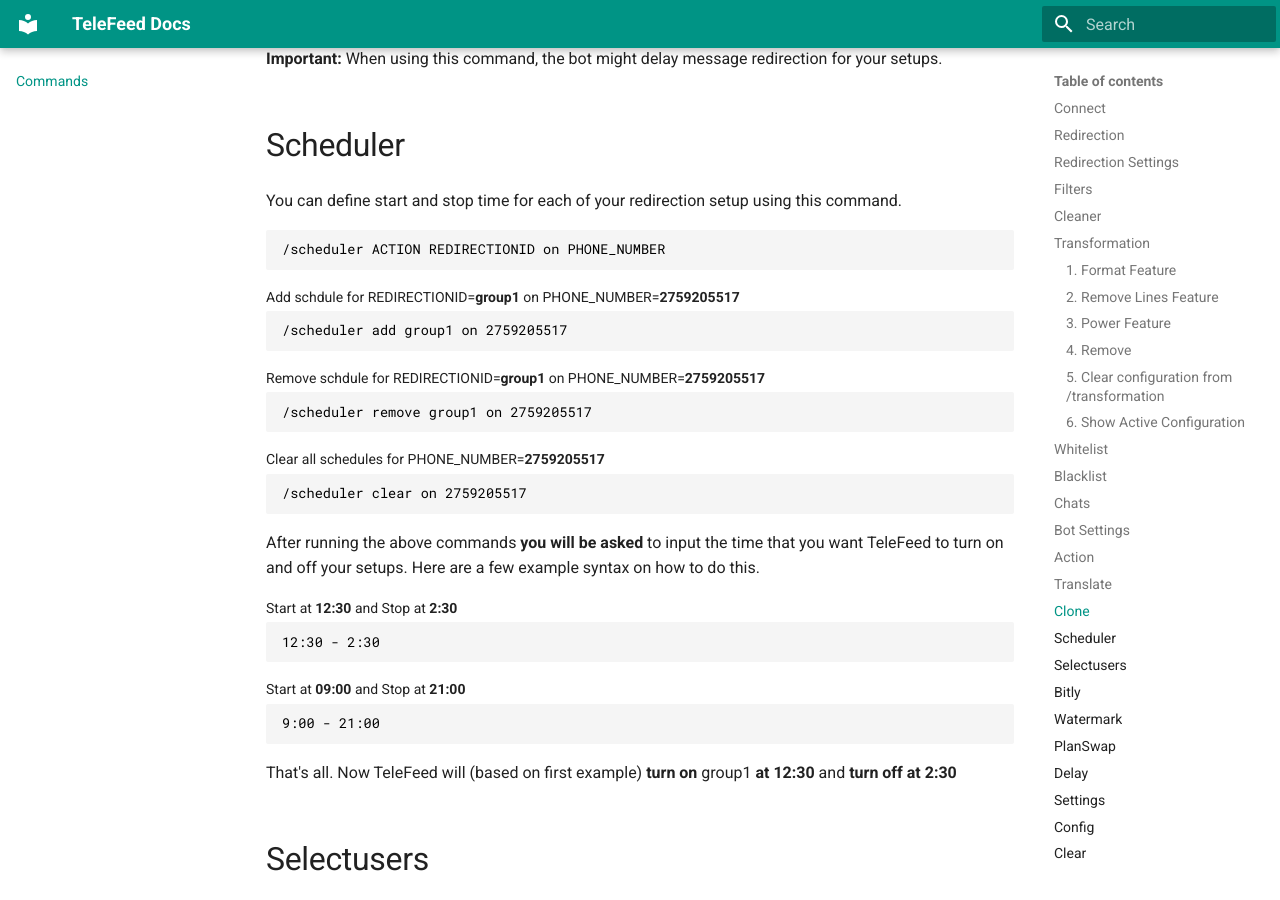
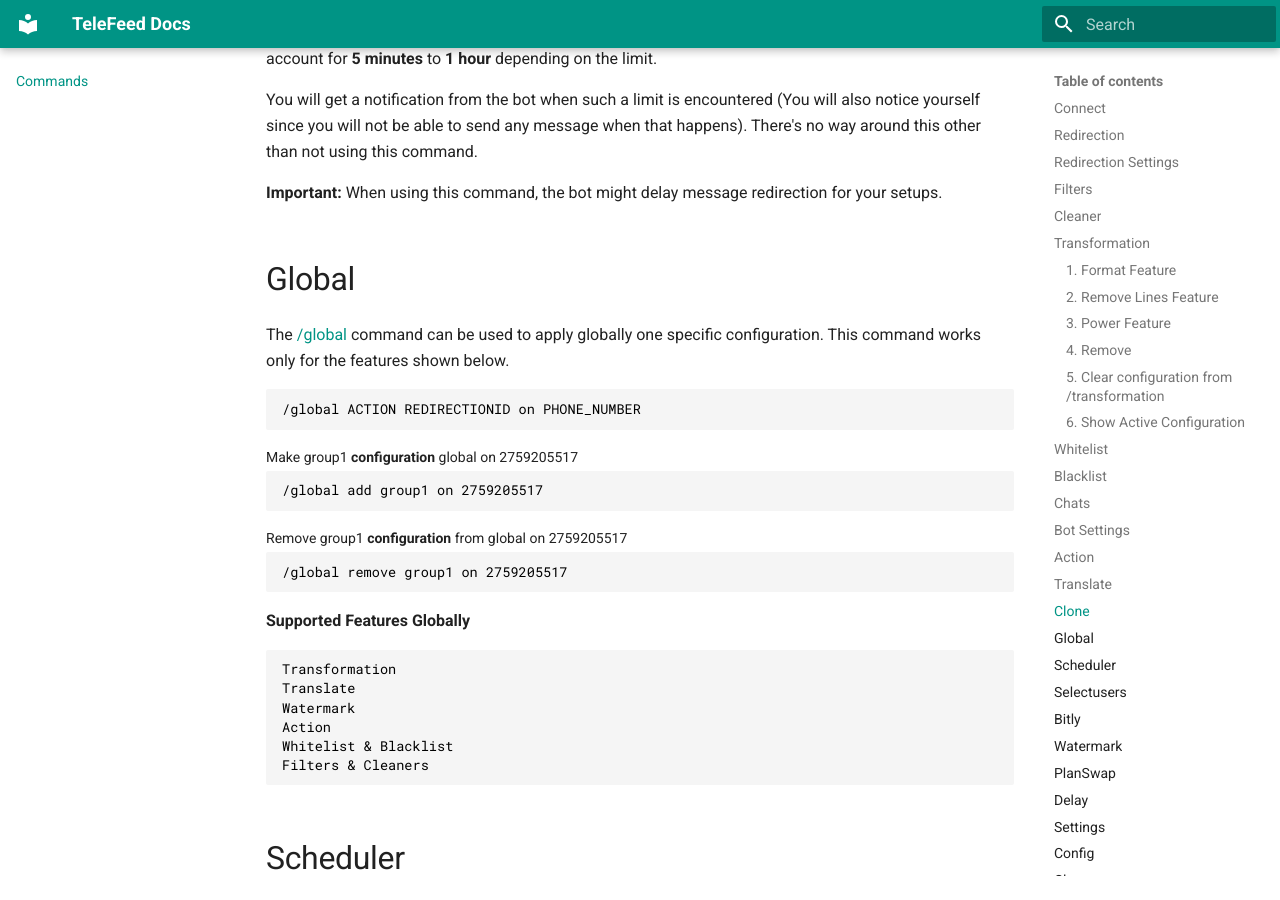
Before and after one commit to PSYR3X/telefeed_docs, an MkDocs documentation site: the page built from docs/commands.md, in a window 1280 px wide and 900 px high, scrolled down 17128 px. Built offline with MkDocs 1.6.1 and Material for MkDocs 9.7.7, drawn with Linux system fonts in a browser that asks for light colours; some of the changed text lies outside the part shown.

Commit message:
Docs imp

````diff
--- a/docs/commands.md
+++ b/docs/commands.md
@@ -108,7 +108,9 @@ To reach this first you will need to type [/settings](/commands/#settings) on <b
 * <b>Process Delete:</b> Turn this <b>ON</b> if you want to remove messages if they got removed in the <b>SOURCE</b>
 * <b>Process Me:</b> Turn this <b>ON</b> if you want to redirect your own messages from <b>SOURCE</b>
 * <b>Process Forward:</b> Turn this <b>ON</b> if you want to <b>FORWARD</b> messages instead of writting them as <b>user</b>
+* <b>Process Raw:</b> Turn this <b>ON</b> if you want to post <b>raw text</b> messages.
 * <b>Process Duplicates:</b> Turn this <b>OFF</b> if you want to <b>block duplicate messages</b> from forwarding.
+* <b>Fix Bad Style:</b> Turn this <b>On</b> if you get <b>weird links coloring</b> after using [/transformation](/commands/#transformation).
 
 ## Filters
 
@@ -132,6 +134,8 @@ To reach this first you will need to type [/settings](/commands/#settings) on <b
 * <b>Document:</b> Turn this <b>ON</b> if you want to <b>ignore document messages</b>
 * <b>Text:</b> Turn this <b>ON</b> if you want to <b>ignore messages</b> that <b>contain text</b>
 * <b>Caption:</b> Turn this <b>ON</b> if you want to <b>ignore messages</b> that <b>contain captions</b>
+* <b>Forwards:</b> Turn this <b>ON</b> if you want to <b>ignore "Forwarded from" messages</b>
+* <b>Reply:</b> Turn this <b>ON</b> if you want to <b>ignore reply messages</b>
 
 <b>Tip:</b> You can choose to filter for <b>multiple conditions at once</b> by keeping them <b>on</b>
 
@@ -218,7 +222,7 @@ This feature is used to change the output format for the message. Basically you
 
 ```nohighlight
 /transformation add format group1 on 2759205517
-/redirection format 2759205517
+/transformation format 2759205517
 ```
 
 After typing the command you will be asked to enter how you want to message to output as.
@@ -283,8 +287,8 @@ This feature is used to remove lines from the message. You will use keywords to
 
 ```nohighlight
 /transformation add removeLines group1 on 2759205517
-/redirection remove removeLines group1 on 2759205517
-/redirection removeLines 2759205517
+/transformation remove removeLines group1 on 2759205517
+/transformation removeLines 2759205517
 ```
 
 After typing the command you will be asked to enter which keywords you want to look for in the message. You can enter multiple lines so the bot looks for multiple keywords etc.
@@ -773,6 +777,33 @@ You will get a notification from the bot when such a limit is encountered (You w
 
 __Important:__ When using this command, the bot might delay message redirection for your setups.
 
+## Global
+The [/global](/commands/#global) command can be used to apply globally one specific configuration. This command works only for the features shown below.
+
+```nohighlight
+/global ACTION REDIRECTIONID on PHONE_NUMBER
+```
+
+<p style="margin-bottom: -13px; font-size: 14px;">Make group1 <b>configuration</b> global on 2759205517</p>
+```
+/global add group1 on 2759205517
+```
+
+<p style="margin-bottom: -13px; font-size: 14px;">Remove group1 <b>configuration</b> from global on 2759205517</p>
+```
+/global remove group1 on 2759205517
+```
+
+<b>Supported Features Globally</b>
+```
+Transformation
+Translate
+Watermark
+Action
+Whitelist & Blacklist
+Filters & Cleaners
+```
+
 
 ## Scheduler
 
@@ -854,7 +885,7 @@ This command is used for configuring bitly access for <b>TeleFeed</b>
 
 ## Watermark
 
-You can use this command to add logo to every media <b>TeleFeed</b> forwards.
+You can use this command to add a watermark to every media that <b>TeleFeed</b> forwards.
 
 ```nohighlight
 /watermark ACTION REDIRECTIONID on PHONE_NUMBER
````
